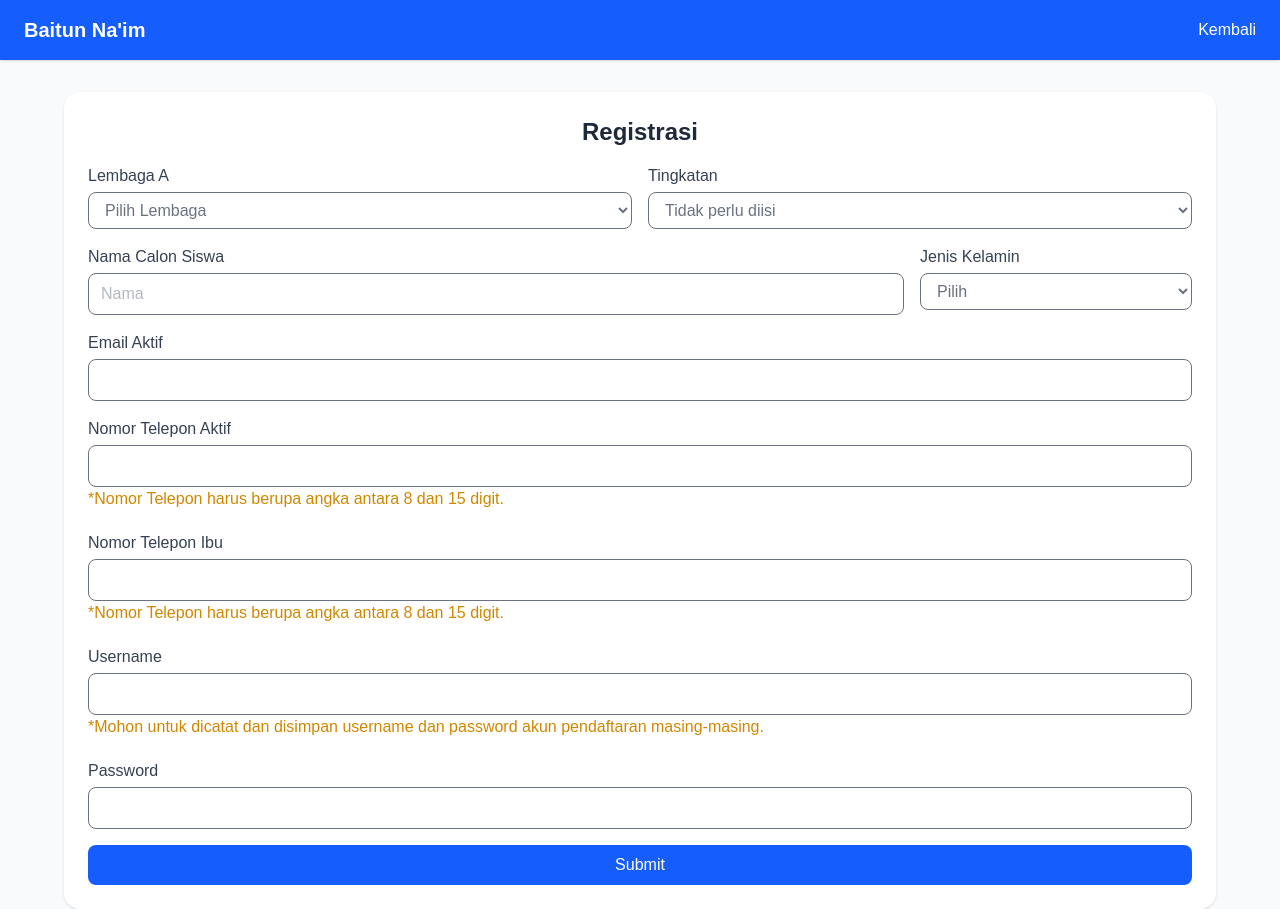
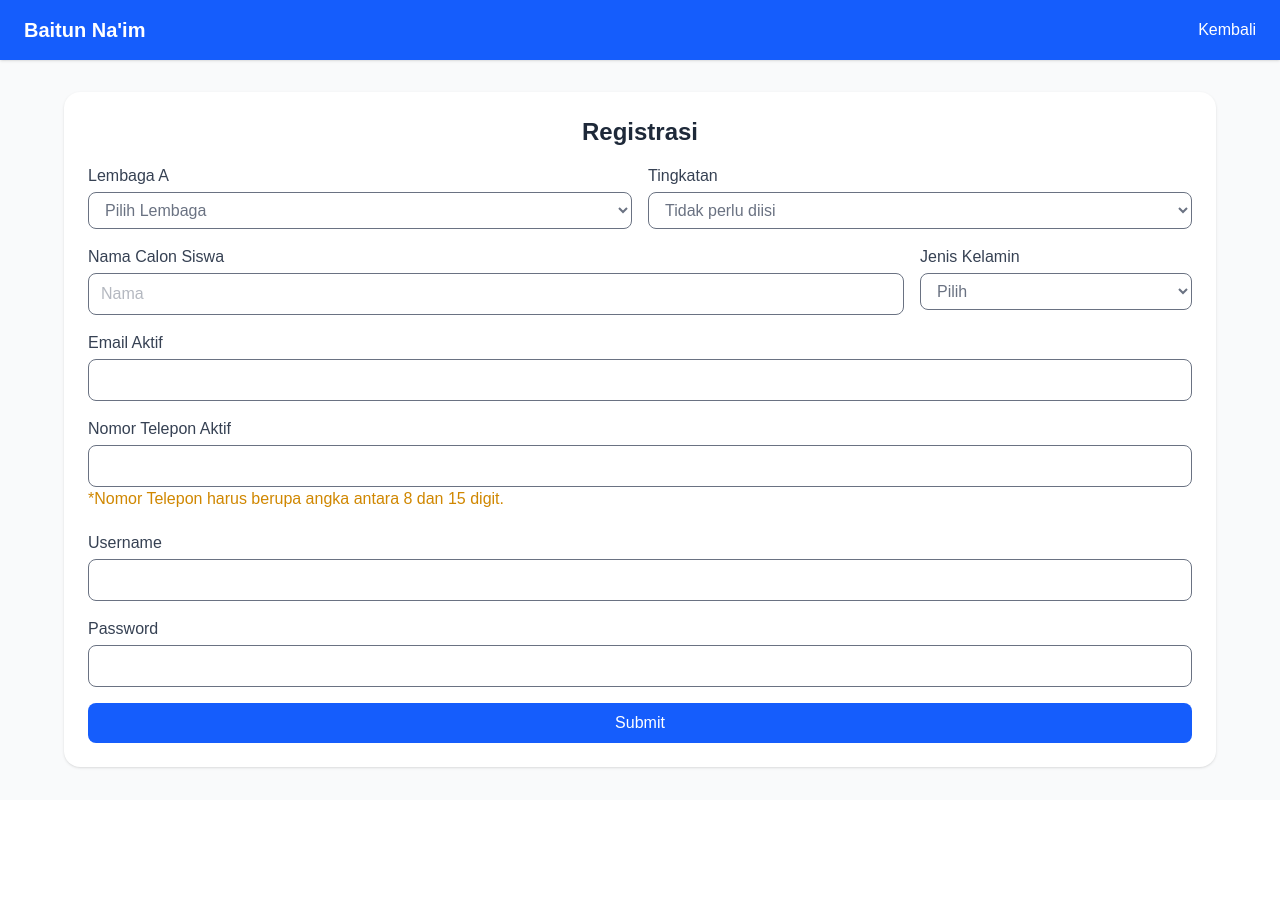
Before and after one commit to Aqilwafi/web-next-ppsb, a Next.js app in the folder web/: page /register in a window 1280 px wide. After the commit the page ends 800 px from the top, so only its background shows below. Built offline with nearby package versions, Linux system fonts and the light colour scheme.

Commit message:
register upd

```diff
--- a/web/src/app/register/page.tsx
+++ b/web/src/app/register/page.tsx
@@ -1,15 +1,20 @@
 "use client";
 
 import Link from "next/link";
-import { useState } from "react";
+import { useState, FormEvent } from "react";
 import { useRouter } from "next/navigation";
 
 export default function RegisterPage() {
   const [selectedA, setSelectedA] = useState("");
-    const [formData, setFormData] = useState({ email: "", password: "" });
+  const [formData, setFormData] = useState({
+    email: "",
+    password: "",
+    username: "",
+  });
   const router = useRouter();
 
-    const handleSubmit = (e) => {
+  // perbaikan TypeScript: tambahkan FormEvent<HTMLFormElement>
+  const handleSubmit = (e: FormEvent<HTMLFormElement>) => {
     e.preventDefault(); // mencegah reload
     console.log(formData); // bisa kirim ke API/fetch
     router.push("/"); // redirect ke home
@@ -28,15 +33,22 @@ export default function RegisterPage() {
           </Link>
         </nav>
       </header>
-            <div className="bg-white p-6 rounded-2xl shadow w-full max-w-6xl mx-auto" >
-                <h2 className="text-2xl font-bold mb-4 text-center text-gray-800">Registrasi</h2>
+
+      <div className="bg-white p-6 rounded-2xl shadow w-full max-w-6xl mx-auto">
+        <h2 className="text-2xl font-bold mb-4 text-center text-gray-800">
+          Registrasi
+        </h2>
+
         <form onSubmit={handleSubmit} className="flex flex-col gap-4">
+          {/* Lembaga dan Tingkatan */}
           <div className="flex flex-col md:flex-row gap-4">
             <div className="flex flex-col w-full md:w-1/2">
               <label className="mb-1 font-medium text-gray-700">Lembaga A</label>
-                            <select value={selectedA}
+              <select
+                value={selectedA}
                 onChange={(e) => setSelectedA(e.target.value)}
-                                    className="border rounded-lg px-3 py-2 bg-white text-gray-500">
+                className="border rounded-lg px-3 py-2 bg-white text-gray-500"
+              >
                 <option value="">Pilih Lembaga</option>
                 <option value="MI">MI</option>
                 <option value="TK">TK</option>
@@ -44,12 +56,15 @@ export default function RegisterPage() {
                 <option value="TPA">TPA</option>
               </select>
             </div>
+
             <div className="flex flex-col w-full md:w-1/2">
               <label className="mb-1 font-medium text-gray-700">Tingkatan</label>
               <select
-                                disabled={selectedA !== "MI"} // hanya aktif jika MI
+                disabled={selectedA !== "MI"}
                 className={`border rounded-lg px-3 py-2 bg-white text-gray-500 ${
-                                selectedA !== "MI" ? "bg-gray-100 cursor-not-allowed" : ""}`}>
+                  selectedA !== "MI" ? "bg-gray-100 cursor-not-allowed" : ""
+                }`}
+              >
                 {selectedA === "MI" ? (
                   <>
                     <option value="">Pilih Tingkatan</option>
@@ -66,6 +81,8 @@ export default function RegisterPage() {
               </select>
             </div>
           </div>
+
+          {/* Nama Calon Siswa dan Jenis Kelamin */}
           <div className="flex flex-col md:flex-row gap-4">
             <div className="flex flex-col w-full md:w-3/4">
               <label className="mb-1 font-medium text-gray-700">Nama Calon Siswa</label>
@@ -77,23 +94,30 @@ export default function RegisterPage() {
             </div>
             <div className="flex flex-col w-full md:w-1/4">
               <label className="mb-1 font-medium text-gray-700">Jenis Kelamin</label>
-                            <select
-                                    className="border rounded-lg px-3 py-2 bg-white text-gray-500">
+              <select className="border rounded-lg px-3 py-2 bg-white text-gray-500">
                 <option value="">Pilih</option>
                 <option value="MI">Laki-laki</option>
                 <option value="TK">Perempuan</option>
               </select>
             </div>
           </div>
+
+          {/* Email */}
           <div className="flex flex-col md:flex-row gap-4">
             <div className="flex flex-col w-full md:w">
               <label className="mb-1 font-medium text-gray-700">Email Aktif</label>
               <input
                 type="email"
+                value={formData.email}
+                onChange={(e) =>
+                  setFormData({ ...formData, email: e.target.value })
+                }
                 className="border rounded-lg px-3 py-2 text-gray-500"
               />
             </div>
           </div>
+
+          {/* Nomor Telepon */}
           <div className="flex flex-col md:flex-row gap-4">
             <div className="flex flex-col w-full md:w">
               <label className="mb-1 font-medium text-gray-700">Nomor Telepon Aktif</label>
@@ -102,40 +126,46 @@ export default function RegisterPage() {
                 className="border rounded-lg px-3 py-2 text-gray-500"
                 pattern="[0-9]{8,15}"
               />
-                            <label className="mb-1 font-medium text-yellow-600">*Nomor Telepon harus berupa angka antara 8 dan 15 digit.</label>
+              <label className="mb-1 font-medium text-yellow-600">
+                *Nomor Telepon harus berupa angka antara 8 dan 15 digit.
+              </label>
             </div>
           </div>
-                    <div className="flex flex-col md:flex-row gap-4">
-                        <div className="flex flex-col w-full md:w">
-                            <label className="mb-1 font-medium text-gray-700">Nomor Telepon Ibu</label>
-                            <input
-                                type="tel"
-                                className="border rounded-lg px-3 py-2 text-gray-500"
-                                pattern="[0-9]{8,15}"
-                            />
-                            <label className="mb-1 font-medium text-yellow-600">*Nomor Telepon harus berupa angka antara 8 dan 15 digit.</label>
-                        </div>
-                    </div>
+
+          {/* Username */}
           <div className="flex flex-col md:flex-row gap-4">
             <div className="flex flex-col w-full md:w">
               <label className="mb-1 font-medium text-gray-700">Username</label>
               <input
                 type="text"
+                value={formData.username}
+                onChange={(e) =>
+                  setFormData({ ...formData, username: e.target.value })
+                }
                 className="border rounded-lg px-3 py-2 text-gray-500"
               />
-                            <label className="mb-1 font-medium text-yellow-600">*Mohon untuk dicatat dan disimpan username dan password akun pendaftaran masing-masing.</label>
             </div>
           </div>
+
+          {/* Password */}
           <div className="flex flex-col md:flex-row gap-4">
             <div className="flex flex-col w-full md:w">
               <label className="mb-1 font-medium text-gray-700">Password</label>
               <input
                 type="password"
+                value={formData.password}
+                onChange={(e) =>
+                  setFormData({ ...formData, password: e.target.value })
+                }
                 className="border rounded-lg px-3 py-2 text-gray-500"
               />
             </div>
           </div>
-                    <button type="submit" className="w-full bg-blue-600 text-white py-2 rounded-lg hover:bg-blue-700">
+
+          <button
+            type="submit"
+            className="w-full bg-blue-600 text-white py-2 rounded-lg hover:bg-blue-700"
+          >
             Submit
           </button>
         </form>
```
Lines whose indentation alone changed are shown as unchanged.
